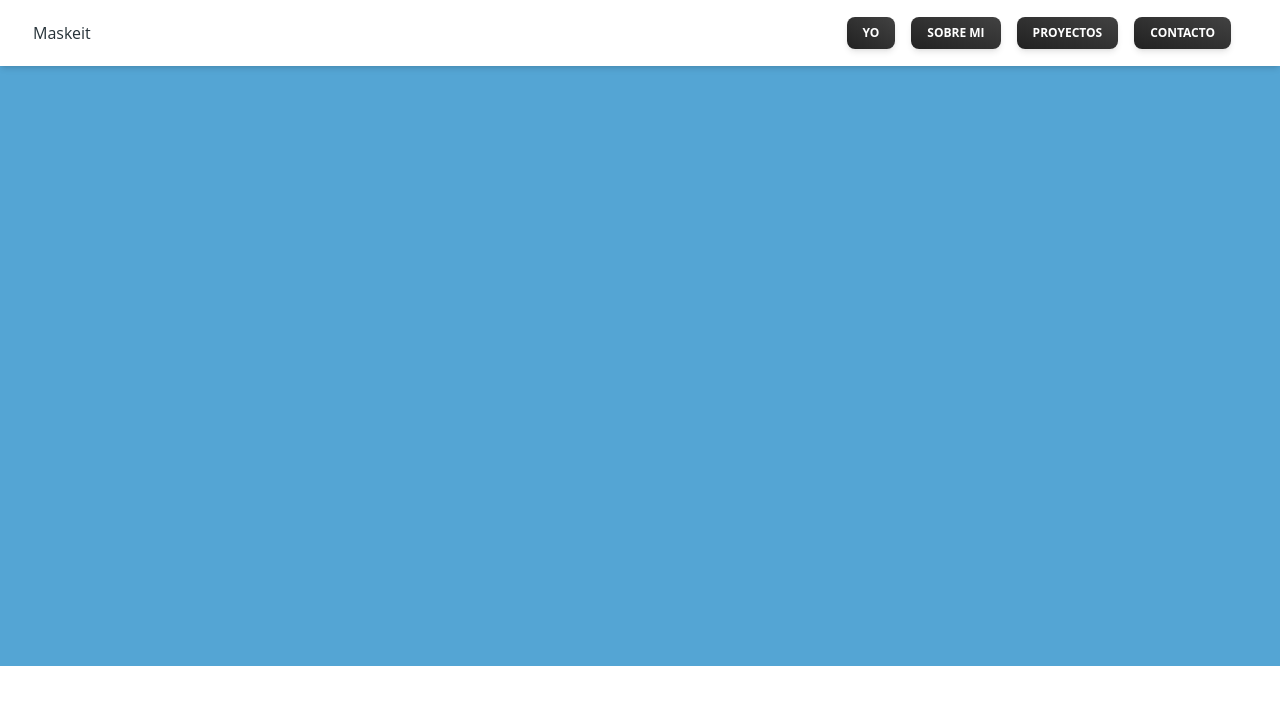
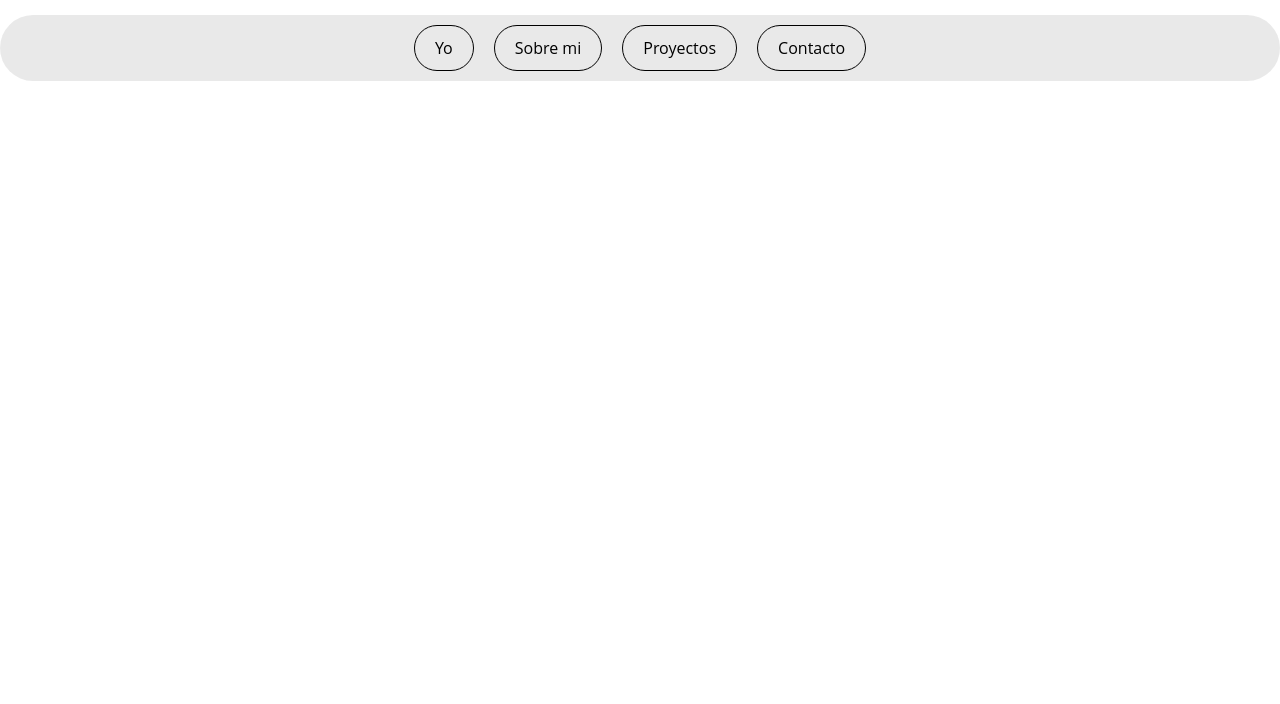
Before and after one commit to Maskeit/maskeit, a React (Create React App) app: page / in a window 1280 px wide. Shown: the top 704 px of the page. Built offline with nearby package versions, Linux system fonts and the light colour scheme; the HTML template or start-up script is replaced by a standard one.

Commit message:
fix: modifique un compoenten de Header

```diff
--- a/package.json
+++ b/package.json
@@ -3,6 +3,7 @@
   "version": "0.1.0",
   "private": true,
   "dependencies": {
+    "@heroicons/react": "^2.0.18",
     "@material-tailwind/react": "^2.1.4",
     "@testing-library/jest-dom": "^5.17.0",
     "@testing-library/react": "^13.4.0",
--- a/src/App.css
+++ b/src/App.css
@@ -4,7 +4,7 @@
 }
 
 .App-header {
-  background-color: #54a5d4;
+  background-color: #ffffff;
   min-height: 75vh;
   display: flex;
   flex-direction: column;
@@ -15,17 +15,22 @@
 }
 
 
-.navbar {
-  flex-wrap: wrap;
-  padding-right: 25px;
+.navbar-list{
+  padding: 10px 20px;
+  background-color: #bebebe57;
+  border-radius: 80px;
+  margin-top: 15px;
   display: flex;
-  justify-content: right;
-  min-height: 12vh;
+  justify-content: center;
   align-items: center;
-  background-color: #ffffff;
-  overflow: hidden;
 }
 
+.navbar-button{
+  margin-inline: 10px ;
+  padding: 10px 20px;
+  border-radius: 100px;
+  border: 1px solid;
+}
 
 .hero {
   display: flex;
@@ -38,15 +43,61 @@
 .name-img{
   display: center;
 }
-
-.image-container {
-  display: center;
-  /* flex-direction: column; */
+/***/
+.rotating-text-wrapper {
+  height: -50vh;
+  display: flex;
+  flex-direction: column;
   align-items: center;
-  max-width: 100%;
-  margin-bottom: 20px;
+  justify-content: center;
+  text-align: center
 }
 
+.rotating-text-wrapper h2 {
+  font-size: 2em;
+  margin: 0;
+  border-radius: 10px;
+  padding: 0.3em;
+  background: linear-gradient(to right, #bf31ee, #2e95da, rgb(11, 73, 115));
+  -webkit-background-clip: text;
+  color: transparent;
+  opacity: 0;
+}
+
+.rotating-text-wrapper h2:nth-child(1) {
+  background-color: transparent;
+  animation-name: rotating-text-1;
+  animation-duration: 4s;
+}
+
+@keyframes rotating-text-1 {
+  0% {
+    transform: translateY(0);
+    opacity: 0;
+  }
+  33% {
+    opacity: 1;
+  }
+  66% {
+    opacity: 1;
+  }
+  100% {
+    transform: translateY(0);
+    opacity: 0;
+  }
+}
+@media screen and (max-width: 800px) {
+  .rotating-text-wrapper {
+    font-size: 1.3rem;
+  }
+}
+@media screen and (max-width: 576px) {
+  .rotating-text-wrapper {
+    font-size: 1rem;
+  }
+}
+
+/**/
 .information {
   margin-top: 20px;
   text-align: center;
@@ -54,7 +105,7 @@
 
 @media (max-width: 800px) {
   .hero {
-    flex-direction: column;
+    flex-direction: start;
   }
 
   .content-container {
--- a/src/App.js
+++ b/src/App.js
@@ -1,14 +1,12 @@
 import './App.css';
 import {Header} from './components/Header'
 import { Hero } from './components/Hero';
-import { StickyNavbar } from './components/AltHeader';
 function App() {
   return (
     <div className="App">
       <Header/>
       <header className="App-header">
-
-
+      <Hero/>
       </header>
     </div>
   );
--- a/src/components/Header.js
+++ b/src/components/Header.js
@@ -1,5 +1,5 @@
-import React from 'react'
-import { Buttons } from './Utils'
+import React, { useEffect, useState } from 'react';
+import { NavItem } from './Items'
 import {
   Navbar,
   MobileNav,
@@ -8,77 +8,41 @@ import {
 } from "@material-tailwind/react";
 
 export const Header = () => {
-  const [openNav, setOpenNav] = React.useState(false);
+  //estados de react
+  const [navItems, setNavItems] = useState([]);
+  const [cargando, setCargando] = useState(true);
 
-  React.useEffect(() => {
-    window.addEventListener(
-      "resize",
-      () => window.innerWidth >= 800 && setOpenNav(false),
-    );
-  }, []);
 
-  const myData = {Iam : "Yo", AboutMe : "Sobre mi", Projects : "Proyectos", Contact : "Contacto" };
-  const navList =(
-    <ul className="mt-2 mb-4 flex flex-col gap-2 lg:mb-0 lg:mt-0 lg:flex-row lg:items-center lg:gap-4">
-      <Buttons fullWidth variant="text" size="sm" prop={myData.Iam}/>
-      <Buttons fullWidth variant="text" size="sm" prop={myData.AboutMe}/>
-      <Buttons fullWidth variant="text" size="sm" prop={myData.Projects}/>
-      <Buttons fullWidth variant="text" size="sm" prop={myData.Contact}/>
-    </ul>
-  );
+  const getNavList = () =>{
+      setNavItems([{
+        Iam : "Yo",
+        AboutMe : "Sobre mi",
+        Projects : "Proyectos",
+        Contact : "Contacto"
+      }]);
+  }
 
-  return (
-    <Navbar className="sticky top-0 z-10 h-max max-w-full rounded-none px-4 lg:px-8 lg:py-4">
-      <div className="flex items-center justify-between text-blue-gray-900">
-        <Typography
-          as="a"
-          href="#"
-          className="mr-4 cursor-pointer font-medium"
-        >
-          Maskeit
-        </Typography>
-        <IconButton
-          variant="text"
-          className="ml-auto h-6 w-6 text-inherit hover:bg-transparent focus:bg-transparent active:bg-transparent lg:hidden"
-          ripple={false}
-          onClick={() => setOpenNav(!openNav)}
-        >
-        {openNav ? (
-          <svg
-            xmlns="http://www.w3.org/2000/svg"
-            fill="none"
-            className="h-6 w-6"
-            viewBox="0 0 24 24"
-            stroke="currentColor"
-            strokeWidth={2}
-          >
-            <path
-              strokeLinecap="round"
-              strokeLinejoin="round"
-              d="M6 18L18 6M6 6l12 12"
-            />
-          </svg>
-        ) : (
-          <svg
-            xmlns="http://www.w3.org/2000/svg"
-            className="h-6 w-6"
-            fill="none"
-            stroke="currentColor"
-            strokeWidth={2}
-          >
-            <path
-              strokeLinecap="round"
-              strokeLinejoin="round"
-              d="M4 6h16M4 12h16M4 18h16"
-            />
-          </svg>
-        )}
-        </IconButton>
-        <div className="mr-4 hidden lg:block">{navList}</div>
-      </div>
-      <MobileNav open={openNav}>
-        {navList}
-      </MobileNav>
-    </Navbar>
-  )
+  useEffect(()=>{
+    getNavList();
+  },[]);
+
+return (
+  <div className="navbar-list">
+    {
+      navItems.map(navItem =>{
+        // console.log(navItems);
+        return(
+          <React.Fragment key={navItem.Iam}>
+            <NavItem prop={navItem.Iam} />
+            <NavItem prop={navItem.AboutMe} />
+            <NavItem prop={navItem.Projects} />
+            <NavItem prop={navItem.Contact} />
+          </React.Fragment>
+        )
+      })
+    }
+  </div>
+)
+
+
 }
--- a/src/components/Hero.js
+++ b/src/components/Hero.js
@@ -1,4 +1,4 @@
-import React, { Component } from 'react'
+import React, { Component, useEffect, useState } from 'react'
 import myImage from '../images/yo.JPG';
 import {
   Navbar,
@@ -19,17 +19,25 @@ export const CircularImg = () => {
     );
 }
 
-export const CardHero  = () => {
+
+export const Letters  = () => {
+  // useEffect(()=>{
+  //   console.log("Has cargado el componente");
+  // },[]);
+
+  let letters = [
+    "Bienvenido",
+    "Mi nombre es Miguel"
+  ];
+
   return (
-    <div className="mx-auto max-w-screen-md py-12">
-    <Card className="mb-12 overflow-hidden">
-      <img
-        alt="nature"
-        className="h-[32rem] w-full object-cover object-center"
-        src="https://images.unsplash.com/photo-1485470733090-0aae1788d5af?ixlib=rb-4.0.3&ixid=MnwxMjA3fDB8MHxwaG90by1wYWdlfHx8fGVufDB8fHx8&auto=format&fit=crop&w=2717&q=80"
-      />
-    </Card>
-  </div>
+    <div className="main-letters">
+      <Typography variant='h1'>
+      <div className="rotating-text-wrapper">
+        <h2>{letters[1]}</h2>
+      </div>
+      </Typography>
+    </div>
   );
 }
 
@@ -37,26 +45,8 @@ export const Hero = () => {
   return (
     <div className="hero">
       <div className="name-img">
-      <div className="image-container">
-        {/* <div className="img-container">
-          <CircularImg />
-        </div> */}
+        <Letters/>
       </div>
-        <Typography variant="h5" color="blue">
-          Miguel Alejandre
-        </Typography>
-      </div>
-
-
-        <div className="information">
-          <Typography variant="h2" color="blue">
-            Forward-Thinking Software Developer | Innovator in Web, Desktop, Mobile and AI Solutions
-          </Typography>
-          <Typography variant="h5">
-            I am a software developer passionate about creating innovative and efficient solutions.
-            I have experience in the design and development of web and desktop applications, as well as the creation of 3D models.
-          </Typography>
-        </div>
     </div>
-  )
+  );
 }
--- /dev/null
+++ b/src/components/Items.js
@@ -0,0 +1,26 @@
+import React from "react";
+import {
+  Navbar,
+  MobileNav,
+  Typography,
+  Button,
+  IconButton,
+  Card,
+} from "@material-tailwind/react";
+
+
+export const NavItem = ({prop}) => {
+  return (
+    <div>
+      <button className="navbar-button">
+        <span>{prop}</span>
+      </button>
+    </div>
+  )
+}
+
+export const NavIcons = () =>{
+  return(
+    <div>NavIcons</div>
+  )
+}
--- a/src/components/Utils.js
+++ /dev/null
@@ -1,25 +0,0 @@
-import React from "react";
-import {
-  Navbar,
-  MobileNav,
-  Typography,
-  Button,
-  IconButton,
-  Card,
-} from "@material-tailwind/react";
-
-
-export const Buttons = ({prop}) => {
-  return (
-
-    <div className="tw-Button">
-      <Button
-        variant="gradient"
-        size="sm"
-        className="hidden lg:inline-block"
-      >
-        <span>{prop}</span>
-      </Button>
-    </div>
-  )
-}
--- a/tailwind.config.js
+++ b/tailwind.config.js
@@ -1,18 +1,22 @@
 /** @type {import('tailwindcss').Config} */
 const withMT = require("@material-tailwind/react/utils/withMT");
+//const colors = require('tailwindcss/colors');
 
 module.exports = withMT({
   content: ["./src/**/*.{js,jsx,ts,tsx}"],
   theme: {
     fontFamily: {
       sans: ["Open Sans", "sans-serif"],
+      mono: ['ui-monospace', 'SFMono-Regular'],
+      display: ['Oswald'],
+      body: ['"Open Sans"'],
     },
     screens: {
       sm: "640px",
       // rest of the breakpoints
     },
     extend: {
-      colors : {
+      colors : { /** 'text-{color}-{num}' , bg-{color}-{num} */
         blue:{
           50 : "#e3f2fd",
           100 : "#bbdefb",
@@ -27,6 +31,14 @@ module.exports = withMT({
         },
       },
     },
+    spacing: {
+      1: '8px',
+      2: '12px',
+      3: '16px',
+      4: '24px',
+      5: '32px',
+      6: '48px',
+    },
   },
   plugins: [],
 });
```
Also changed, not shown: 1 other file (tests, documents, lock files or other folders).
